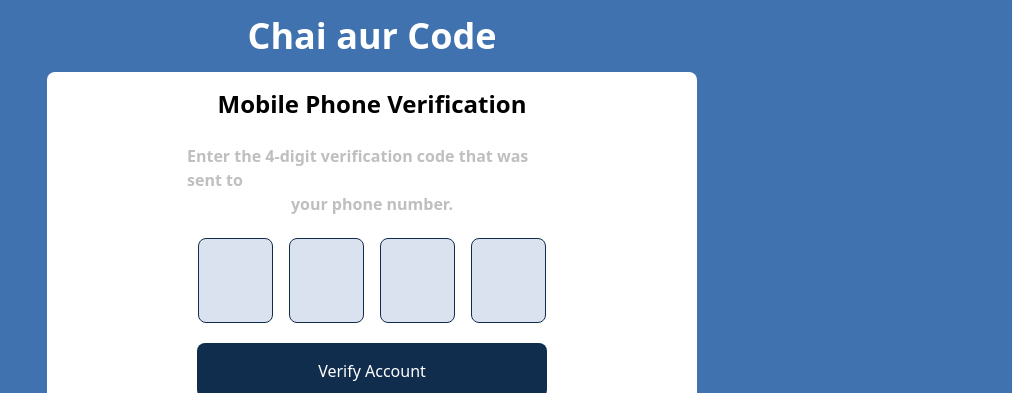
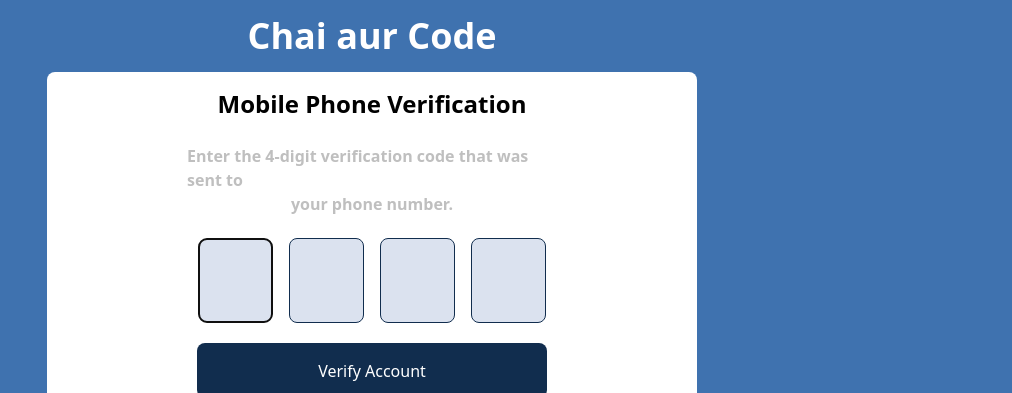
Before and after one commit to Prajjwal98Dubey/Assignment1-Chai-Code, a React (Vite) app: page / in a window 1280 px wide. Shown: the top 393 px of the page, without its empty margins (268-1280 px from the left). Built offline with nearby package versions, Linux system fonts and the light colour scheme.

Commit message:
Otp page bug resolved

```diff
--- a/src/pages/Otp.css
+++ b/src/pages/Otp.css
@@ -3,6 +3,12 @@
   -webkit-appearance: none;
   margin: 0;
 }
-body{
-    background-color: #3F72AF;
+
+#otp-body {
+  position: fixed;
+  top: 0;
+  left: 0;
+  width: 100%;
+  height: 100%;
+  background-color: #3F72AF;
 }
--- a/src/pages/Otp.jsx
+++ b/src/pages/Otp.jsx
@@ -1,12 +1,30 @@
-import { useState } from 'react'
+import { useEffect, useRef, useState } from 'react'
 import './Otp.css'
 import Brand from './Brand'
 const Otp = () => {
     const [number, setNumber] = useState({ 0: "", 1: "", 2: "", 3: "" })
     const [isVerified, setIsVerified] = useState(null);
+    const [inputArr] = useState(Array(4).fill(""))
+    const inputRef = useRef([])
+    const [focus, setFocus] = useState(0)
+    let numberSet = new Set()
+    for (let i = 0; i < 10; i++) {
+        numberSet.add(i.toString())
+    }
+    useEffect(() => {
+        if (inputRef.current[focus]) {
+            inputRef.current[focus].focus()
+        }
+    }, [focus])
+    const handleKeyDown = (e, index) => {
+        if (e.key === 'Backspace') {
+            e.preventDefault()
+            if (number[index] !== "") setNumber({ ...number, [index]: "" })
+            setFocus(Math.max(0, focus - 1))
+        }
+    }
     const handleVerification = () => {
-        console.log("clicked")
-        if (number[0] == "" || number[1] == "" || number[2] == "" || number[3] == "") return alert("Otp not valid.")
+        if (number[0] == "" || number[1] == "" || number[2] == "" || number[3] == "") return alert("otp not valid.")
         let t = '';
         for (let val in number) {
             t += number[val]
@@ -19,7 +37,7 @@
         return
     }
     return (
-        <div>
+        <div id="otp-body">
             <div className='text-4xl font-extrabold text-white flex justify-center p-4 items-center'>Chai aur Code</div>
             <div className='flex justify-center'>
                 <div className='w-[650px] h-[450px] bg-white rounded-lg'>
@@ -35,13 +53,19 @@
                         </div>
                     </div>
                     <div className='flex justify-center p-3 items-center'>
-                        <input type='number' className={`w-[75px] h-[85px] bg-[#DBE2EF] p-2 m-2 text-4xl font-bold text-center rounded-lg border  ${isVerified === null ? 'border-[#112D4E]' : isVerified ? ' border-[#23CF9B]' : 'border-[#EB2D5B]'}`} onChange={(e) => setNumber({ ...number, 0: e.target.value })} />
-                        <input type='number' className={`w-[75px] h-[85px] bg-[#DBE2EF] p-2 m-2 text-4xl font-bold text-center rounded-lg border  ${isVerified === null ? 'border-[#112D4E]' : isVerified ? ' border-[#23CF9B]' : 'border-[#EB2D5B]'}`} onChange={(e) => setNumber({ ...number, 1: e.target.value })} />
-                        <input type='number' className={`w-[75px] h-[85px] bg-[#DBE2EF] p-2 m-2 text-4xl font-bold text-center rounded-lg border  ${isVerified === null ? 'border-[#112D4E]' : isVerified ? ' border-[#23CF9B]' : 'border-[#EB2D5B]'}`} onChange={(e) => setNumber({ ...number, 2: e.target.value })} />
-                        <input type='number' className={`w-[75px] h-[85px] bg-[#DBE2EF] p-2 m-2 text-4xl font-bold text-center rounded-lg border  ${isVerified === null ? 'border-[#112D4E]' : isVerified ? ' border-[#23CF9B]' : 'border-[#EB2D5B]'}`} onChange={(e) => setNumber({ ...number, 3: e.target.value })} />
+                        {inputArr.map((i, index) => (
+                            <div key={index}>
+                                <input ref={(e) => inputRef.current[index] = e} className={`w-[75px] h-[85px] bg-[#DBE2EF] p-2 m-2 text-4xl font-bold text-center rounded-lg border  ${isVerified === null ? 'border-[#112D4E]' : isVerified ? ' border-[#23CF9B]' : 'border-[#EB2D5B]'}`} value={number[index]} onChange={(e) => {
+                                    if (numberSet.has(e.target.value.charAt(e.target.value.length - 1))) {
+                                        setNumber({ ...number, [index]: e.target.value.charAt(e.target.value.length - 1) })
+                                        setFocus(Math.min(focus + 1, 3))
+                                    }
+                                }} onKeyDown={(e) => handleKeyDown(e, index)} />
+                            </div>
+                        ))}
                     </div>
                     <div className='flex justify-center'>
-                        <button disabled={isVerified!==null} className={`w-[350px] h-[55px] ${isVerified === null ? "bg-[#112D4E]" : isVerified === true ? 'bg-[#23CF9B]' : 'bg-[#EB2D5B]'} text-center text-white rounded-lg `} onClick={handleVerification}>
+                        <button type='submit' disabled={isVerified !== null} className={`w-[350px] h-[55px] ${isVerified === null ? "bg-[#112D4E]" : isVerified === true ? 'bg-[#23CF9B]' : 'bg-[#EB2D5B]'} text-center text-white rounded-lg `} onClick={handleVerification}>
                             {isVerified === null ? 'Verify Account' : isVerified === true ? 'Verified' : 'Verification failed'}
                         </button>
                     </div>
@@ -50,7 +74,7 @@
                     </div>
                 </div>
             </div>
-            <Brand/>
+            <Brand />
         </div>
     )
 }
```
